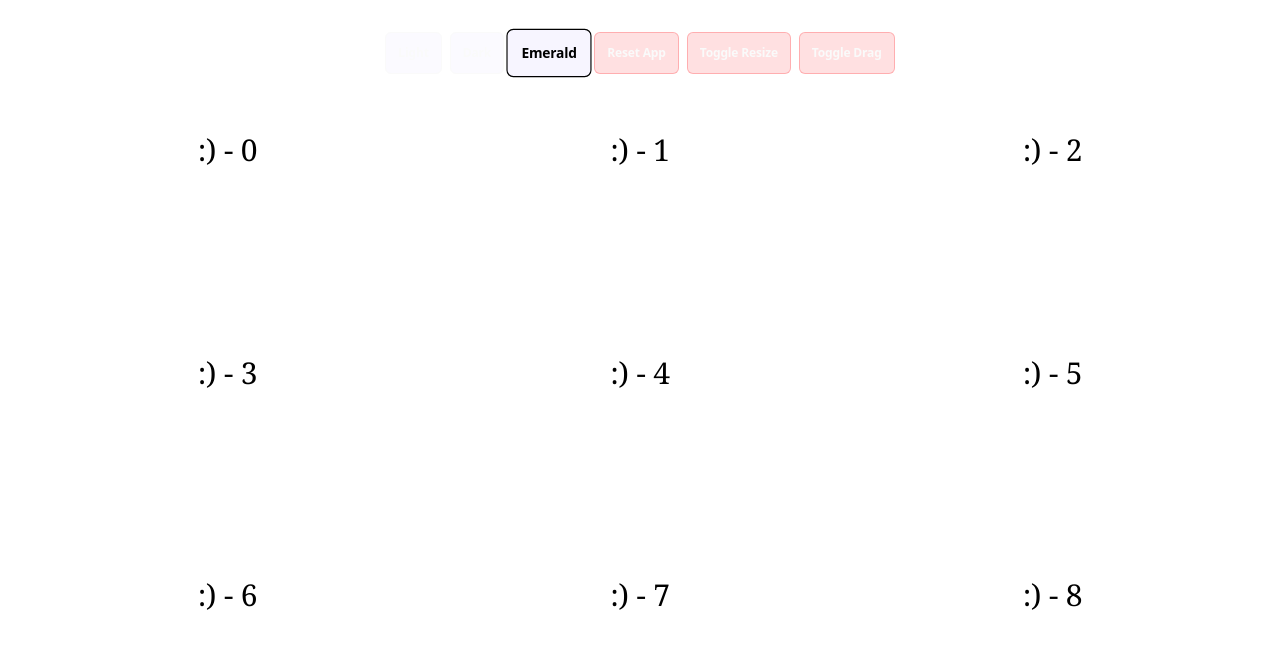
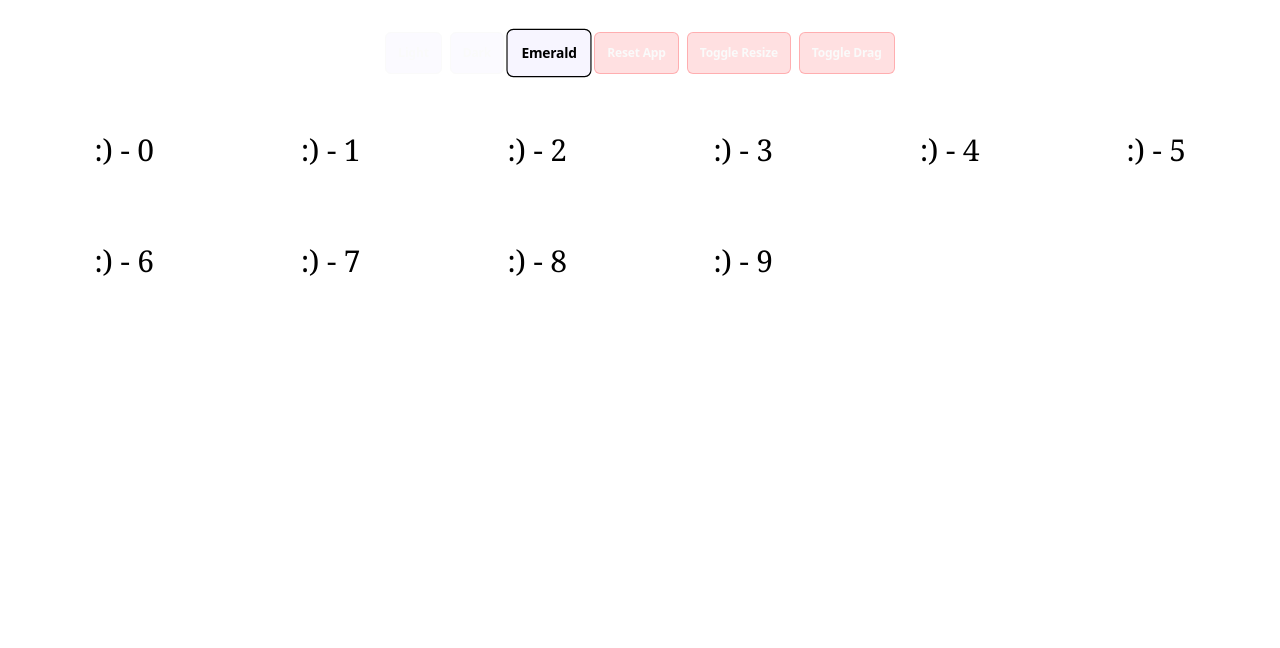
Before and after one commit to klabacher/FancyDashboard, a React (Vite) app: page / in a window 1280 px wide. Shown: the top 648 px of the page. Built offline with nearby package versions, Linux system fonts and the light colour scheme.

Commit message:
Last commit. this implementation is garbage

```diff
--- a/src/components/GridStuff/BentoGrid.tsx
+++ b/src/components/GridStuff/BentoGrid.tsx
@@ -41,15 +41,15 @@ export default function BentoGrid({ width, height }: BentoGridProps) {
   // 2. Geração Inicial de Layout (Apenas se não estiver inicializado no Redux)
   useEffect(() => {
     if (!isInitialized && width > 0) {
-      const itemsCount = 20;
+      const itemsCount = 10;
       const initialLayout: RGLType.LayoutItem[] = Array.from(
         { length: itemsCount },
         (_, i) => ({
           i: i.toString(),
-          x: (i * 2) % gridConfig.cols,
-          y: Math.floor(i / 6) * 2, // Distribuição inicial simples
-          w: 2,
-          h: 2,
+          x: (i * 1) % gridConfig.cols,
+          y: Math.floor(i / gridConfig.cols) * 1, // Distribuição inicial simples
+          w: 1,
+          h: 1,
           // Impede que o usuário redimensione para fora da grid (opcional)
           maxH: gridConfig.maxRows,
         })
@@ -84,16 +84,20 @@ export default function BentoGrid({ width, height }: BentoGridProps) {
       // Dimensões vindas do SizeProvider
       width={width}
       // Configurações calculadas
-      gridConfig={{ ...gridConfig, rowHeight: calculatedRowHeight }}
-      // margin={gridConfig.margin}
-      // containerPadding={gridConfig.containerPadding}
-      // maxRows={gridConfig.maxRows}
+      gridConfig={{
+        cols: gridConfig.cols,
+        containerPadding: gridConfig.containerPadding,
+        margin: gridConfig.margin,
+        maxRows: gridConfig.maxRows,
+        rowHeight: calculatedRowHeight,
+      }}
       // Callbacks
       onLayoutChange={handleLayoutChange}
       // Props de comportamento
       // compactType={"vertical"} // "null" permite espaços vazios (free movement). Use "vertical" para gravidade.
-      // preventCollision={false} // Define se itens empurram ou trocam
-      // isBounded={true} // Mantém itens dentro do container
+      // droppingItem={} latter use - item that is added when dropped from outside
+      // dropConfig={}
+      // compactor={ } latter use
       // constraints -> Latter use
       autoSize={false} // Desliga autoSize para termos controle total da altura
       resizeConfig={{
```
